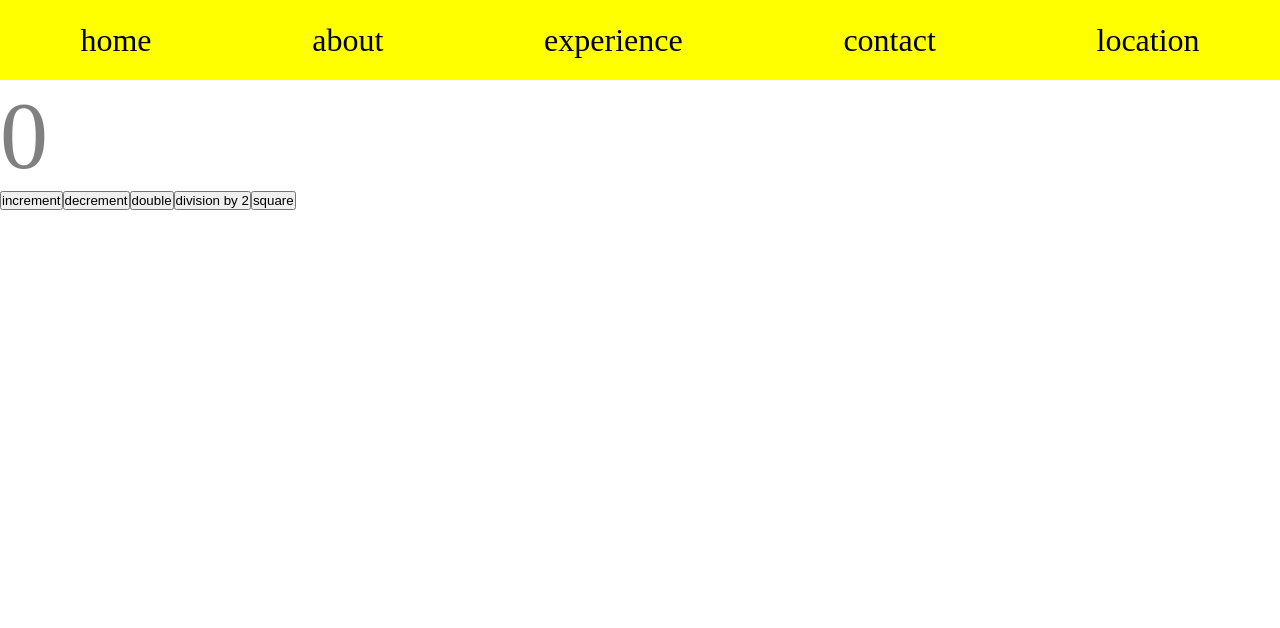
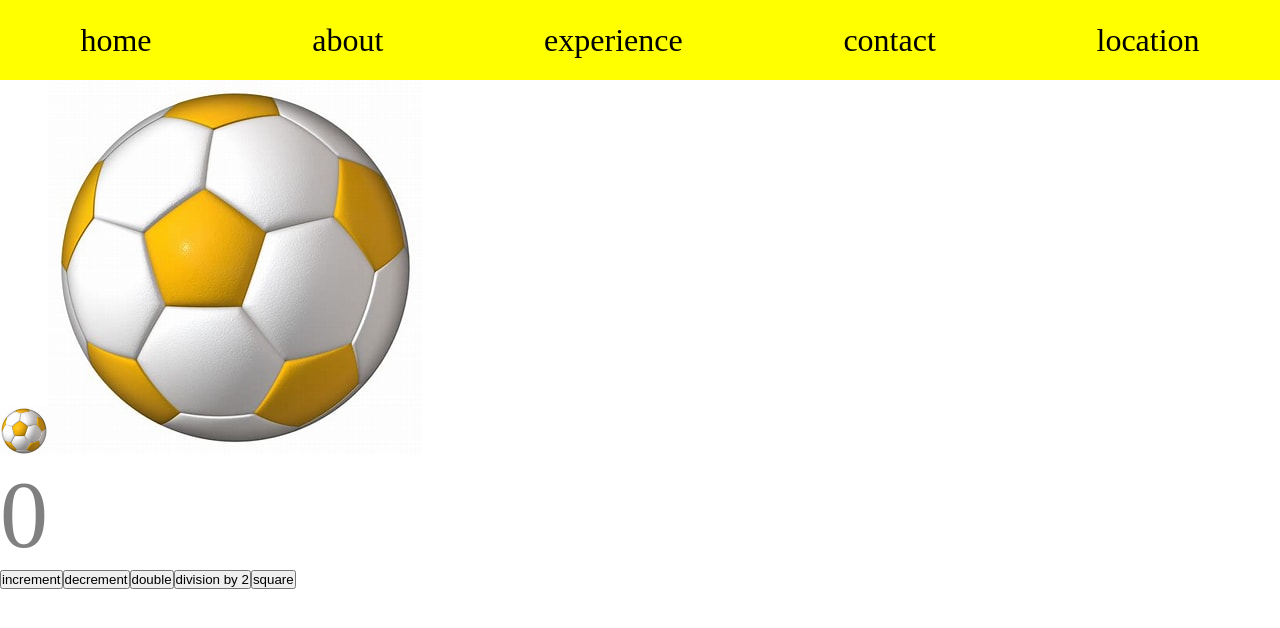
Before and after one commit to Codekazuki/hta-class-for-react, a React (Create React App) app: page / in a window 1280 px wide. Shown: the top 628 px of the page. Built offline with nearby package versions, Linux system fonts and the light colour scheme.

Commit message:
hta react class

```diff
--- a/src/Counter.js
+++ b/src/Counter.js
@@ -1,4 +1,5 @@
 import React, { useState } from "react";
+import ball from "./asset/images/boolu.jfif";
 
 const Counter = () => {
   const [count, setCount] = useState(0);
@@ -10,6 +11,8 @@ const Counter = () => {
   };
   return (
     <div>
+      <img src='./images/boolu.jfif' alt='boolu' width='48px' />
+      <img src={ball} alt='' />
       <p
         className={
           count === 0
```
Also changed, not shown: public/images/boolu.jfif (added), src/asset/images/boolu.jfif (added).
